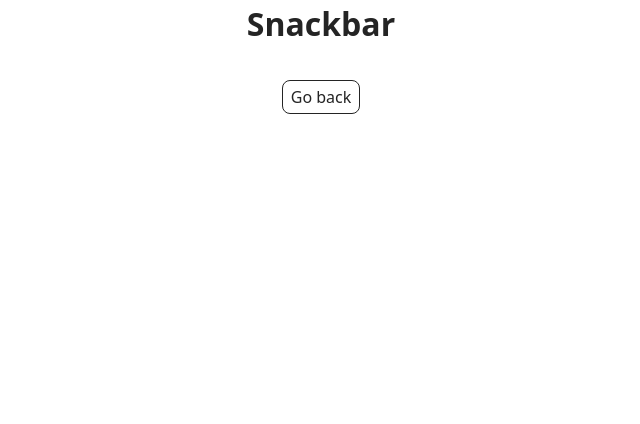
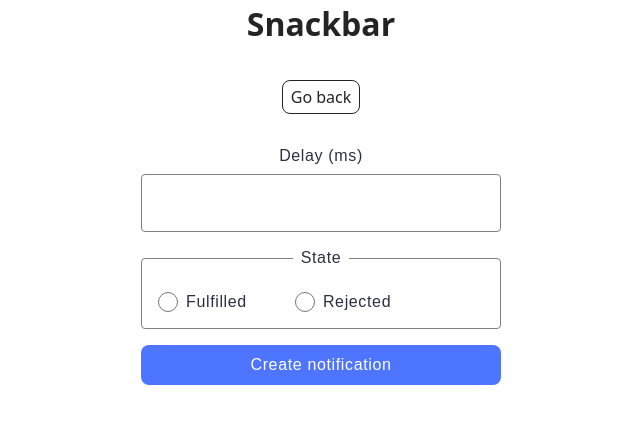
Before and after one commit to SergeLumiere/goit-js-hw-10, a website built with Vite: page src/2-snackbar.html in a window 1280 px wide. Shown: the whole page, without its empty margins (319-959 px from the left). Built offline with nearby package versions, Linux system fonts and the light colour scheme.

Commit message:
Add snackbar files

```diff
--- a/src/2-snackbar.html
+++ b/src/2-snackbar.html
@@ -13,6 +13,27 @@
         <h1 class="main-title">Snackbar</h1>
         <a class="back-link" href="./index.html">Go back</a>
       </div>
+
+      <form class="form">
+        <label>
+          Delay (ms)
+          <input type="number" name="delay" required />
+        </label>
+
+        <fieldset>
+          <legend>State</legend>
+          <label>
+            <input type="radio" name="state" value="fulfilled" required />
+            Fulfilled
+          </label>
+          <label>
+            <input type="radio" name="state" value="rejected" required />
+            Rejected
+          </label>
+        </fieldset>
+
+        <button type="submit">Create notification</button>
+      </form>
     </main>
 
     <script type="module" src="./js/2-snackbar.js"></script>
--- a/src/css/2-snackbar.css
+++ b/src/css/2-snackbar.css
@@ -0,0 +1,110 @@
+.form {
+  width: 360px;
+  margin: 0 auto;
+  display: flex;
+  flex-direction: column;
+  gap: 16px;
+}
+
+.form label {
+  display: flex;
+  flex-direction: column;
+  gap: 8px;
+
+  font-family: 'Montserrat', sans-serif;
+  font-size: 16px;
+  line-height: 1.25;
+  letter-spacing: 0.04em;
+
+  color: #2e2f42;
+}
+
+/* Delay input */
+.form input[name='delay'] {
+  height: 40px;
+  padding: 8px 16px;
+
+  font-family: 'Montserrat', sans-serif;
+  font-size: 16px;
+  line-height: 1.25;
+
+  border: 1px solid #808080;
+  border-radius: 4px;
+  outline: none;
+
+  background: #ffffff;
+  color: #2e2f42;
+}
+
+.form input[name='delay']:hover {
+  border-color: #000000;
+}
+
+.form input[name='delay']:focus {
+  border-color: #4e75ff;
+}
+
+.form fieldset {
+  margin: 0;
+  padding: 24px 16px 16px;
+
+  border: 1px solid #808080;
+  border-radius: 4px;
+
+  display: flex;
+  align-items: center;
+  gap: 48px;
+}
+
+.form fieldset:hover {
+  border-color: #000000;
+}
+
+.form legend {
+  padding: 0 8px;
+
+  font-family: 'Montserrat', sans-serif;
+  font-size: 16px;
+  line-height: 1.25;
+  letter-spacing: 0.04em;
+
+  color: #2e2f42;
+}
+
+.form fieldset label {
+  flex-direction: row;
+  align-items: center;
+  gap: 8px;
+
+  margin: 0;
+}
+
+.form input[type='radio'] {
+  width: 20px;
+  height: 20px;
+  margin: 0;
+
+  accent-color: #4e75ff;
+}
+
+/* Submit button */
+.form button[type='submit'] {
+  height: 40px;
+
+  border: none;
+  border-radius: 8px;
+
+  background: #4e75ff;
+  color: #ffffff;
+
+  font-family: 'Montserrat', sans-serif;
+  font-size: 16px;
+  line-height: 1.25;
+  letter-spacing: 0.04em;
+
+  cursor: pointer;
+}
+
+.form button[type='submit']:hover {
+  background: #6c8cff;
+}
--- a/src/js/2-snackbar.js
+++ b/src/js/2-snackbar.js
@@ -0,0 +1,40 @@
+import iziToast from 'izitoast';
+import 'izitoast/dist/css/iziToast.min.css';
+
+const formEl = document.querySelector('.form');
+
+formEl.addEventListener('submit', onSubmit);
+
+function onSubmit(event) {
+  event.preventDefault();
+
+  const delay = Number(formEl.elements.delay.value);
+  const state = formEl.elements.state.value;
+
+  createPromise(delay, state)
+    .then(ms => {
+      iziToast.success({
+        message: `✅ Fulfilled promise in ${ms}ms`,
+        position: 'topRight',
+      });
+    })
+    .catch(ms => {
+      iziToast.error({
+        message: `❌ Rejected promise in ${ms}ms`,
+        position: 'topRight',
+      });
+    });
+  formEl.reset();
+}
+
+function createPromise(delay, state) {
+  return new Promise((resolve, reject) => {
+    setTimeout(() => {
+      if (state === 'fulfilled') {
+        resolve(delay);
+      } else {
+        reject(delay);
+      }
+    }, delay);
+  });
+}
```
